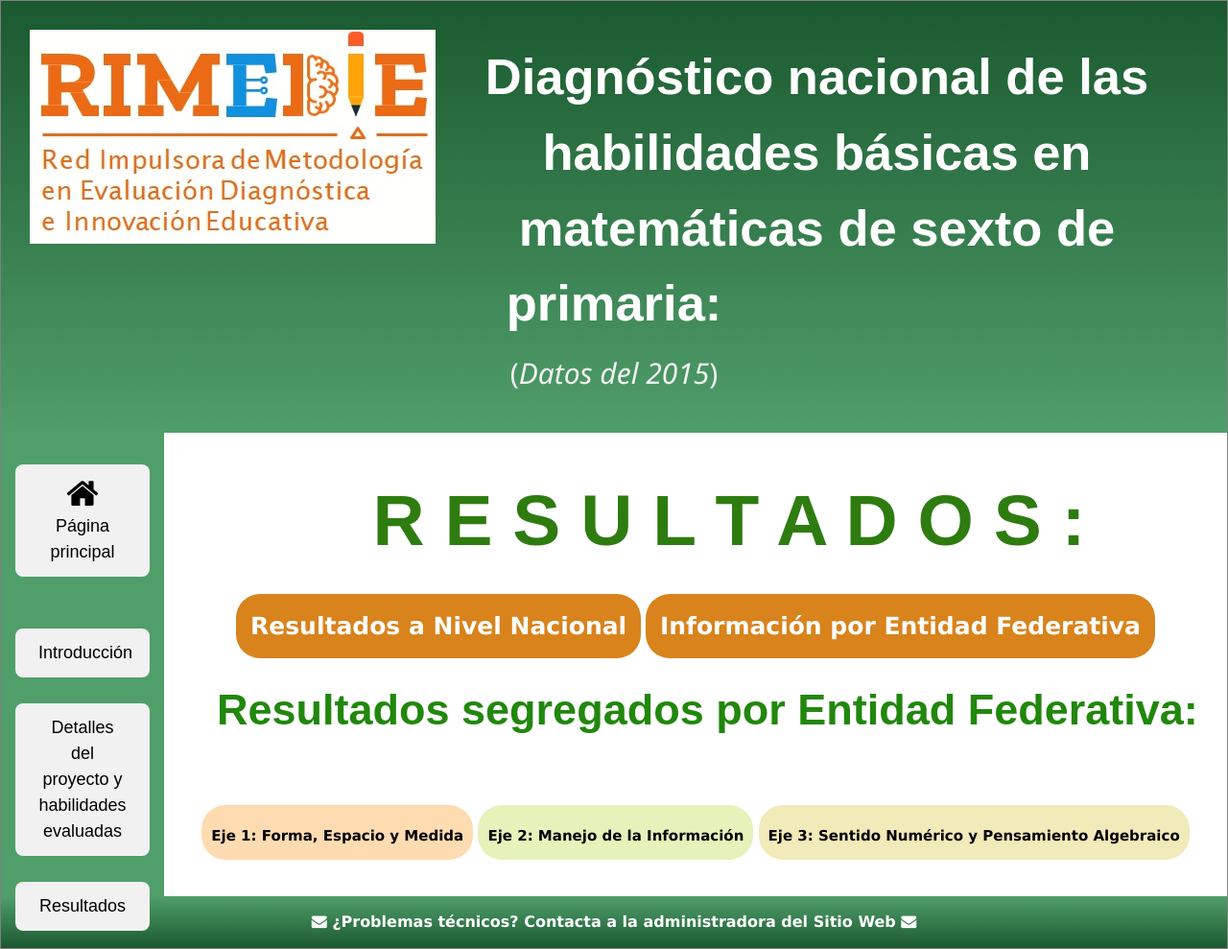
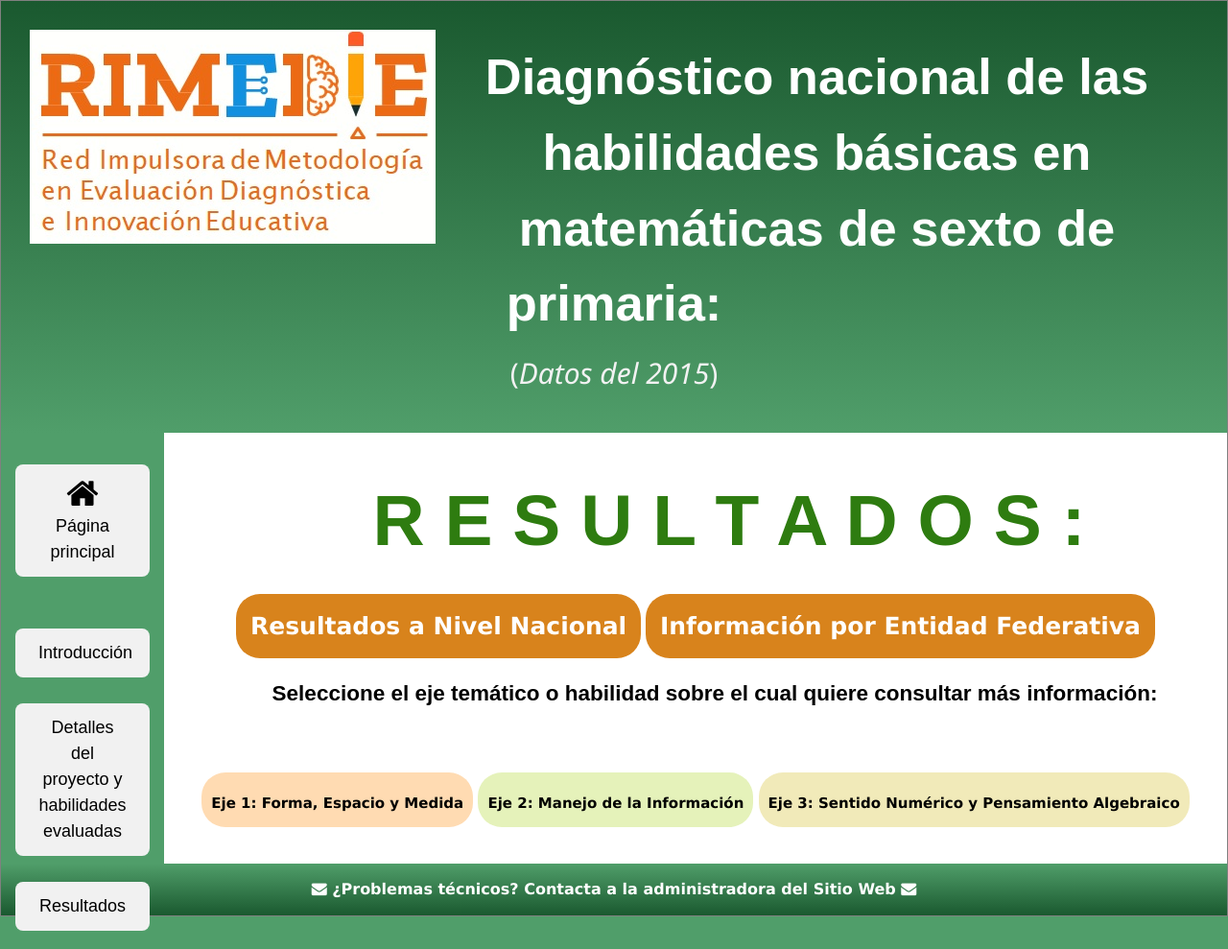
Before and after one commit to rimedie/rimedie.github.io, a Jekyll site: the page built from PLANEA-ELSEN_2015/Heatmaps.html, in a window 1280 px wide. Shown: the whole page at 96% size. Built offline with Jekyll 4.4.1, drawn with Linux system fonts in a browser that asks for light colours.

Commit message:
Update 1_MapasCalor.html

```diff
--- a/_layouts/1_MapasCalor.html
+++ b/_layouts/1_MapasCalor.html
@@ -246,7 +246,7 @@ p {
     <a href="/PLANEA-ELSEN_2015/Heatmaps.html">Resultados del diagnóstico segregados por Estado</a>
    </div>
 </div>
-<h2 class="interact" style="font-size: 3em; font-weight: bold; font-family: sans-serif; color: #21870d;">Resultados segregados por Entidad Federativa:</h1>
+<h2 class="interact" style="font-size: 1.5em; text-align:center; font-family: sans-serif; color: black;">Seleccione el eje temático o habilidad sobre el cual quiere consultar más información:</h1>
 <br>
 <br>
 <div class="dropdown">
```
